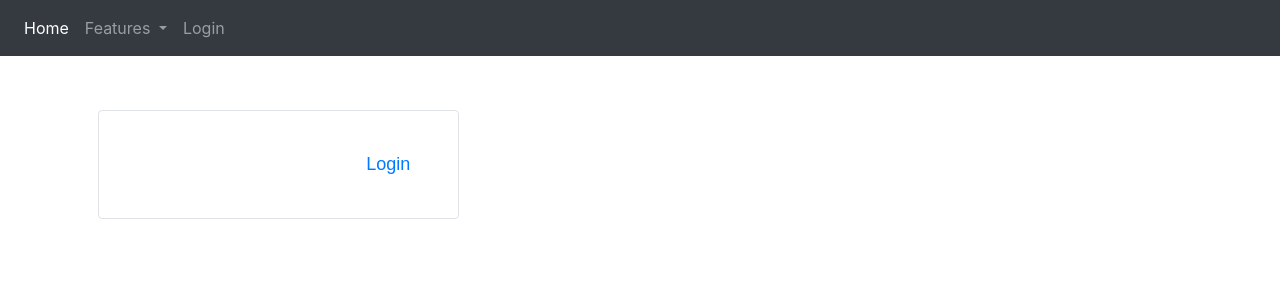
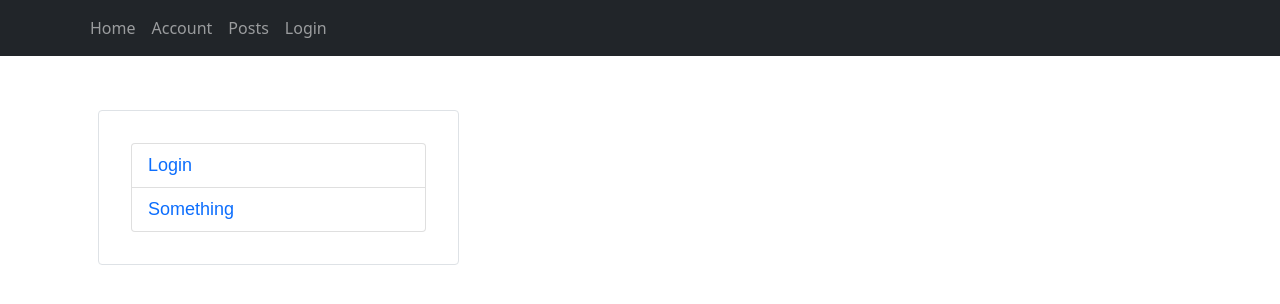
Before and after one commit to charlievanrooijen/FactChecking_SMP, a Symfony app: template templates/page/index.html.twig in a window 1280 px wide. Shown: the top 304 px of the page. Run offline with Twig, Linux system fonts and the light colour scheme; the template is opened without the code that fills it, so the values that code supplies are empty; some libraries are stand-ins or nearby versions.

Commit message:
bootstrap 5

```diff
--- a/templates/base.html.twig
+++ b/templates/base.html.twig
@@ -7,14 +7,12 @@
         {# Run `composer require symfony/webpack-encore-bundle` to start using Symfony UX #}
         {% block stylesheets %}
             {{ encore_entry_link_tags('app') }}
-            <link rel="stylesheet" href="https://cdn.jsdelivr.net/npm/bootstrap@4.0.0/dist/css/bootstrap.min.css" integrity="sha384-Gn5384xqQ1aoWXA+058RXPxPg6fy4IWvTNh0E263XmFcJlSAwiGgFAW/dAiS6JXm" crossorigin="anonymous">
+            <link href="https://cdn.jsdelivr.net/npm/bootstrap@5.1.3/dist/css/bootstrap.min.css" rel="stylesheet" integrity="sha384-1BmE4kWBq78iYhFldvKuhfTAU6auU8tT94WrHftjDbrCEXSU1oBoqyl2QvZ6jIW3" crossorigin="anonymous">
         {% endblock %}
 
         {% block javascripts %}
             {{ encore_entry_script_tags('app') }}
-            <script src="https://code.jquery.com/jquery-3.2.1.slim.min.js" integrity="sha384-KJ3o2DKtIkvYIK3UENzmM7KCkRr/rE9/Qpg6aAZGJwFDMVNA/GpGFF93hXpG5KkN" crossorigin="anonymous"></script>
-            <script src="https://cdn.jsdelivr.net/npm/popper.js@1.12.9/dist/umd/popper.min.js" integrity="sha384-ApNbgh9B+Y1QKtv3Rn7W3mgPxhU9K/ScQsAP7hUibX39j7fakFPskvXusvfa0b4Q" crossorigin="anonymous"></script>
-            <script src="https://cdn.jsdelivr.net/npm/bootstrap@4.0.0/dist/js/bootstrap.min.js" integrity="sha384-JZR6Spejh4U02d8jOt6vLEHfe/JQGiRRSQQxSfFWpi1MquVdAyjUar5+76PVCmYl" crossorigin="anonymous"></script>
+            <script src="https://cdn.jsdelivr.net/npm/bootstrap@5.1.3/dist/js/bootstrap.bundle.min.js" integrity="sha384-ka7Sk0Gln4gmtz2MlQnikT1wXgYsOg+OMhuP+IlRH9sENBO0LRn5q+8nbTov4+1p" crossorigin="anonymous"></script>
         {% endblock %}
     </head>
 
@@ -25,19 +23,16 @@
                     <button class="navbar-toggler" type="button" data-toggle="collapse" data-target="#navbarNavDropdown" aria-controls="navbarNavDropdown" aria-expanded="false" aria-label="Toggle navigation">
                         <span class="navbar-toggler-icon"></span>
                     </button>
-                    <div class="collapse navbar-collapse" id="navbarNavDropdown">
+                    <div class="collapse navbar-collapse container" id="navbarNavDropdown">
                         <ul class="navbar-nav d-flex">
-                            <li class="nav-item active">
-                                <a class="nav-link" href="{{ app.request.getSchemeAndHttpHost() }}">Home <span class="sr-only">(current)</span></a>
+                            <li class="nav-item">
+                                <a class="nav-link" href="{{ app.request.getSchemeAndHttpHost() }}">Home</a>
                             </li>
-                            <li class="nav-item dropdown">
-                                <a class="nav-link dropdown-toggle" href="#" id="navbarDropdownMenuLink" data-toggle="dropdown" aria-haspopup="true" aria-expanded="false">
-                                    Features
-                                </a>
-                                <div class="dropdown-menu" aria-labelledby="navbarDropdownMenuLink">
-                                    <a class="dropdown-item" href="{{ path('app_account_index') }}">Account</a>
-                                    <a class="dropdown-item" href="{{ path('app_post_index') }}">Posts</a>
-                                </div>
+                            <li class="nav-item">
+                                <a class="nav-link" href="{{ path('app_account_index') }}">Account</a>
+                            </li>
+                            <li class="nav-item">
+                                <a class="nav-link" href="{{ path('app_post_index') }}">Posts</a>
                             </li>
                             <li class="nav-item">
                                 {% if account | default(false) %}
--- a/templates/page/index.html.twig
+++ b/templates/page/index.html.twig
@@ -6,6 +6,10 @@
 <style>
     .example-wrapper { margin: 3em auto; width: 95%; font: 18px/1.5 sans-serif; }
     .example-wrapper code { background: #F5F5F5; padding: 2px 6px; }
+
+    a {
+        text-decoration-line: none;
+    }
 </style>
 
 <div class="example-wrapper">
@@ -15,15 +19,17 @@
                 {% if account | default(false) %}
                     <li class="list-group-item"><a href="{{ path('app_account_profile', { 'slug' : account.slug } ) }}">My Profile</a></li>
                 {% else %}
-                    <span class="text-right"><a class="nav-link" href="{{ path('login_page') }}"> Login </a></span>
+                    <li class="list-group-item"><a href="{{ path('login_page') }}">Login</a></li>
                 {% endif %}
+                <li class="list-group-item"><a href="">Something </a></li>
             </ul>
         </div>
         <div class="col-8">
             {% for post in posts %}
                 <div class="border rounded mb-2">
-                    <div class="p-3 border-bottom border">
-                        <p class="h5 m-0"><a href="{{ path('app_account_profile', { 'slug' : post.author.slug }) }}">
+                    <div class="p-2 border border-2">
+                        <p class="h5 m-0">
+                            <a href="{{ path('app_account_profile', { 'slug' : post.author.slug }) }}">
                             {{ post.author }}
                             </a>
                         </p>
```
